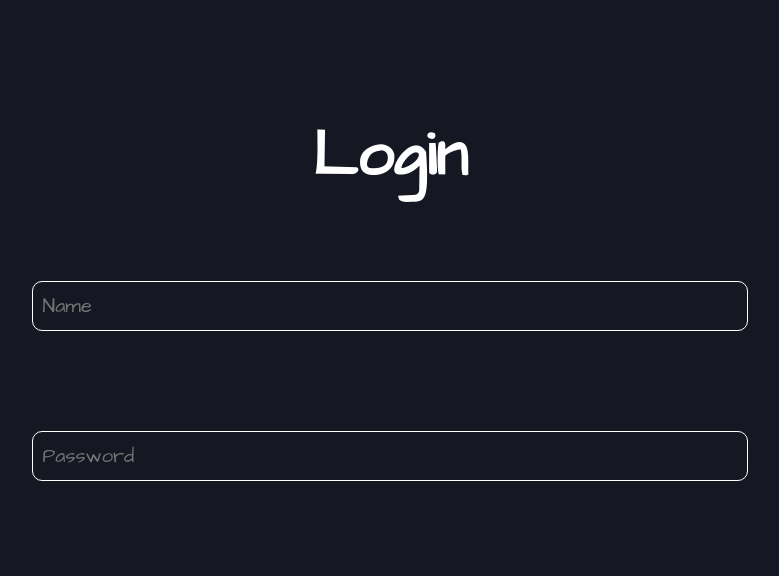
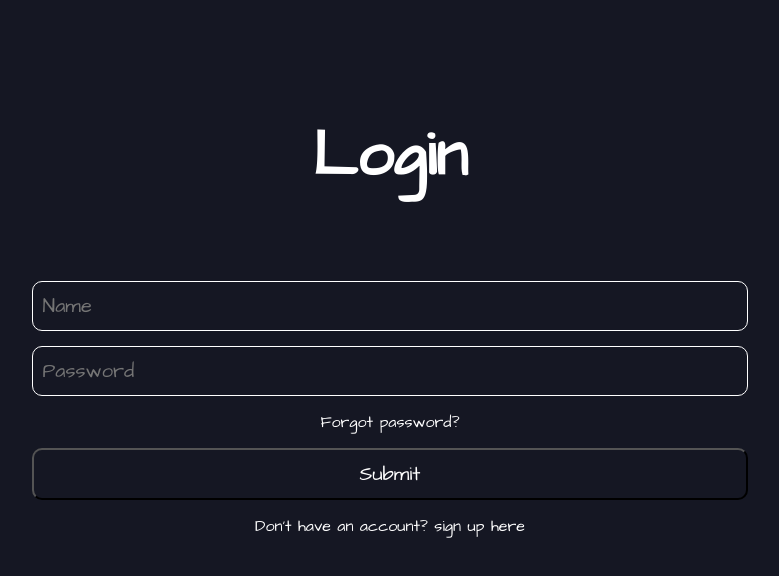
Before and after one commit to Goodie007/e-radio, a Next.js app: page / in a window 1280 px wide. Shown: the top 576 px of the page, without its empty margins (250-1029 px from the left). Built offline with nearby package versions, Linux system fonts and the light colour scheme.

Commit message:
password design

```diff
--- a/src/app/Login.tsx
+++ b/src/app/Login.tsx
@@ -38,18 +38,48 @@ export default function Login(){
         display: flex;
         flex-direction: column;
         justify-content: space-between;
-        height: 35vh;
+        height: 42vh;
         align-items: center;
         width: 100%;
         padding-top: 5rem;
     `
+
+    const Login = styled.button`
+        border-radius: 10px;
+        box-shadow: none;
+        float: none;
+        background: linear-gradient(to bottom right, #e36bae, #fb743e);
+        background-position: center bottom, center calc(100% - 1px);
+        background-repeat: no-repeat;
+        background-size: 0 2px, 100% 1px;
+        padding: 10px;
+        transition: background 0s ease-out 0s;
+        color: #ffffff;
+        min-height: 50px;
+        display: initial;
+        width: 80%;
+        outline: none;
+        font-size: 20px;
+        font-family: "Architects Daughter", cursive;
+        &:hover {
+            background-size: 100% 2px, 100% 1px;
+            outline: 0 none;
+            transition-duration: 0.3s;
+            color: #ffffff;
+            background: linear-gradient(to bottom right, #e36bae, #fb743e);
+        }
+    `
+
 
     return (
         <div>
             <Title>Login</Title>
             <InputWrapper>
                 <Input placeholder='Name' />
-                <Input placeholder='Password' />
+                <Input placeholder='Password' type='password' />
+                <div>Forgot password?</div>
+                <Login>Submit</Login>
+                <div>Don't have an account? sign up here</div>
             </InputWrapper>
         </div>
     )
```
